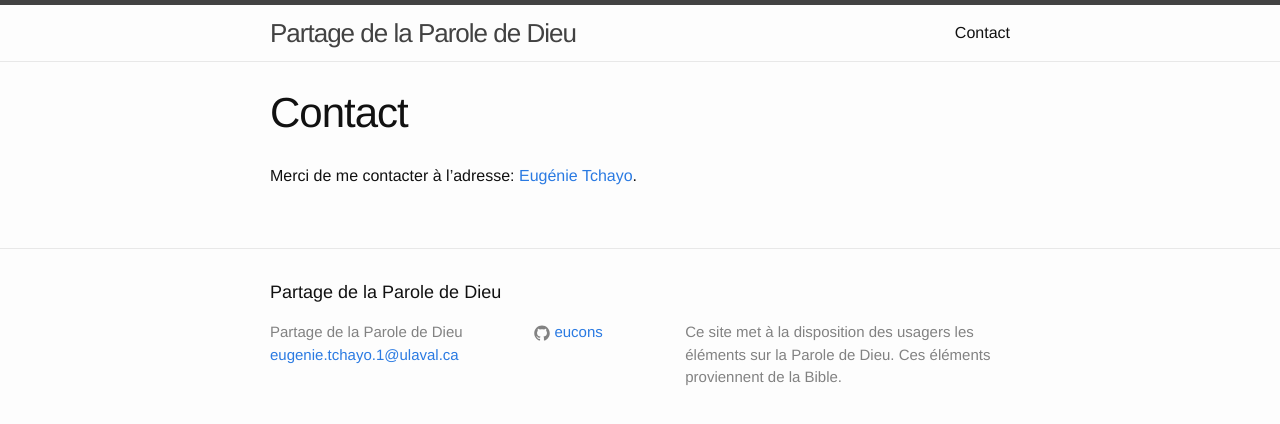
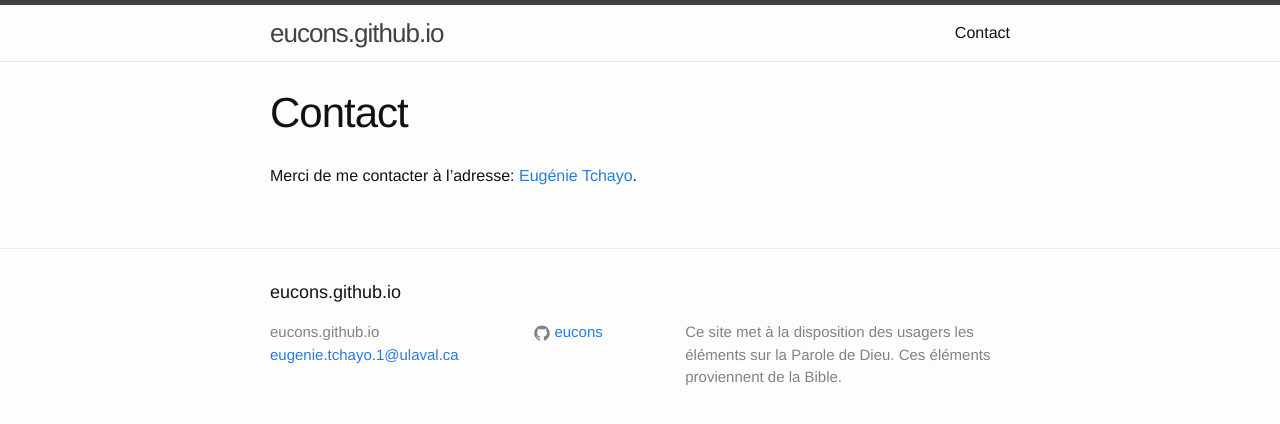
Before and after one commit to eucons/eucons.github.io, a Jekyll site: the page built from about.md, in a window 1280 px wide. Shown: the top 424 px of the page. Built offline with Jekyll 4.4.1, drawn with Linux system fonts in a browser that asks for light colours.

Commit message:
Update _config.yml

```diff
--- a/_config.yml
+++ b/_config.yml
@@ -6,7 +6,6 @@
 # 'jekyll serve'. If you change this file, please restart the server process.
 
 # Site settings
-title: Partage de la Parole de Dieu
 email: eugenie.tchayo.1@ulaval.ca
 description: > # this means to ignore newlines until "baseurl:"
   Ce site met à la disposition des usagers les éléments sur la Parole de Dieu. Ces éléments proviennent de la Bible.
```
